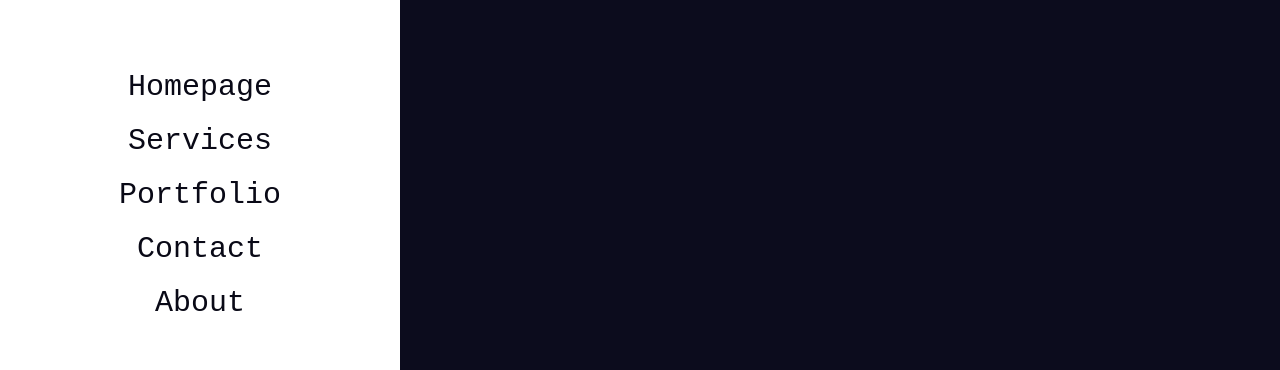
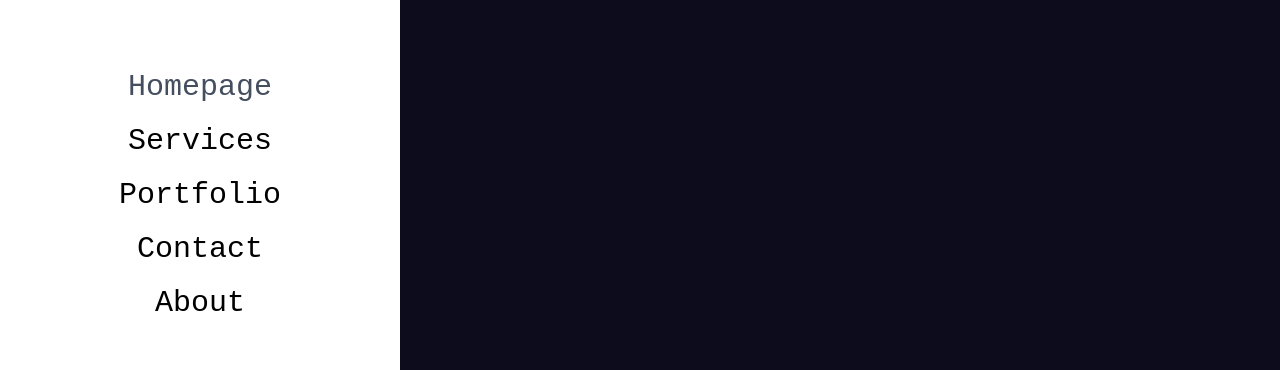
Before and after one commit to shincyshnz/my-portfolio, a React (Vite) app in the folder my-portfolio/: page / in a window 1280 px wide. Both pictures are taken after a click on the button 50 px from the left and 50 px from the top of the page. Shown: the part 205-575 px from the top of the page. Built offline with nearby package versions, Linux system fonts and the light colour scheme.

Commit message:
sidebar color link changes on selection

```diff
--- a/my-portfolio/src/components/sidebar/links/Links.jsx
+++ b/my-portfolio/src/components/sidebar/links/Links.jsx
@@ -1,7 +1,10 @@
-import { motion } from 'framer-motion'
+import { motion, useAnimate } from 'framer-motion'
 import { SIDEBAR_LINKS } from "../../../constants"
+import { useEffect, useState } from 'react'
 
 const Links = () => {
+  const [selected, setSelected] = useState('list--0');
+
   const variants = {
     open: {
       transition: {
@@ -27,6 +30,10 @@ const Links = () => {
     }
   }
 
+  const handleClick = (e) => {
+    setSelected(prev => e.target.classList.value);
+  }
+
   return (
     <motion.div
       variants={variants}
@@ -34,10 +41,13 @@ return (
     >
       {SIDEBAR_LINKS.map((item, index) => (
         <motion.a
+          onClick={handleClick}
+          className={`list--${index}`}
+          animate={{ color : `${selected === `list--${index}` ? "#444e5e" : "#000000"}`,}}
           variants={itemVariants}
-        whileHover={{scale :1.1}}
-        whileTap={{scale :0.95}}
-        href={`${item.link}`}
+          whileHover={{ scale: 1.1 }}
+          whileTap={{ scale: 0.95 }}
+          href={`${item.link} `}
           key={index}>
           {item.text}
         </motion.a>
```
Lines whose indentation alone changed are shown as unchanged.
